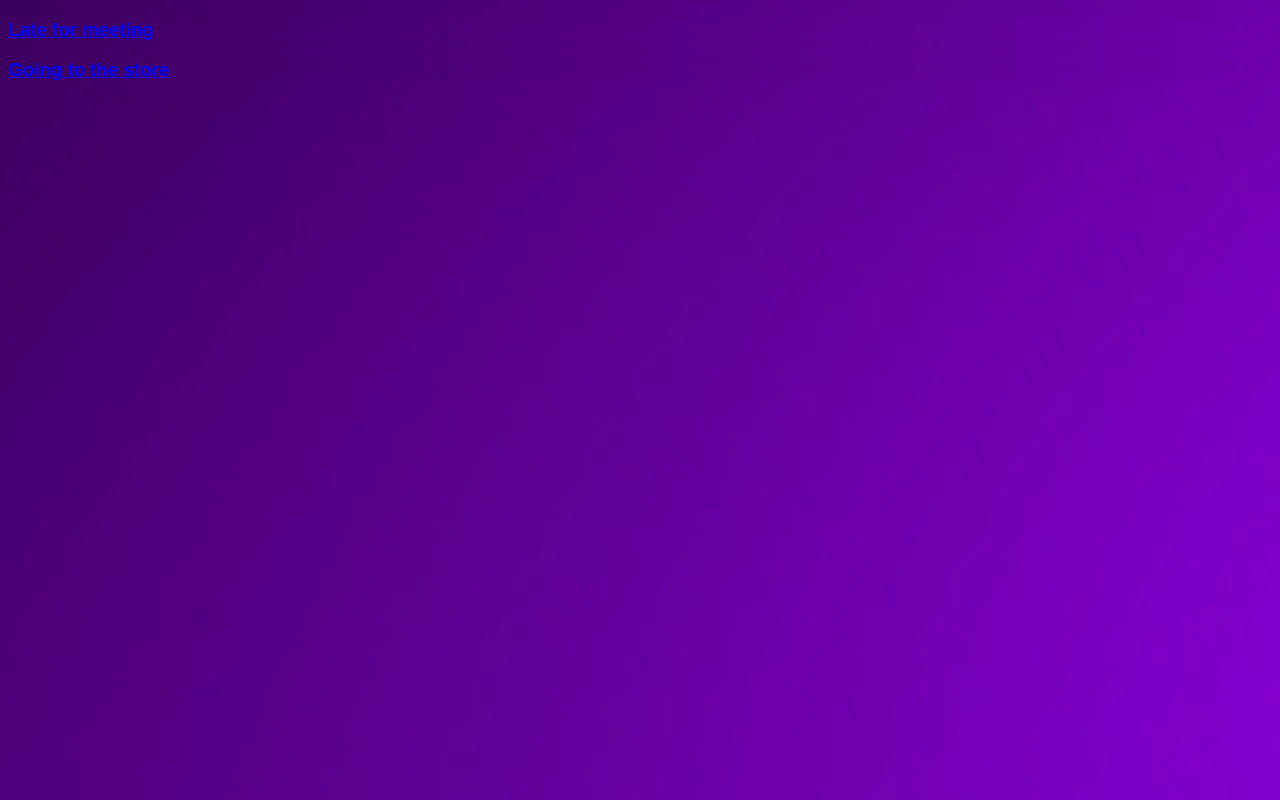
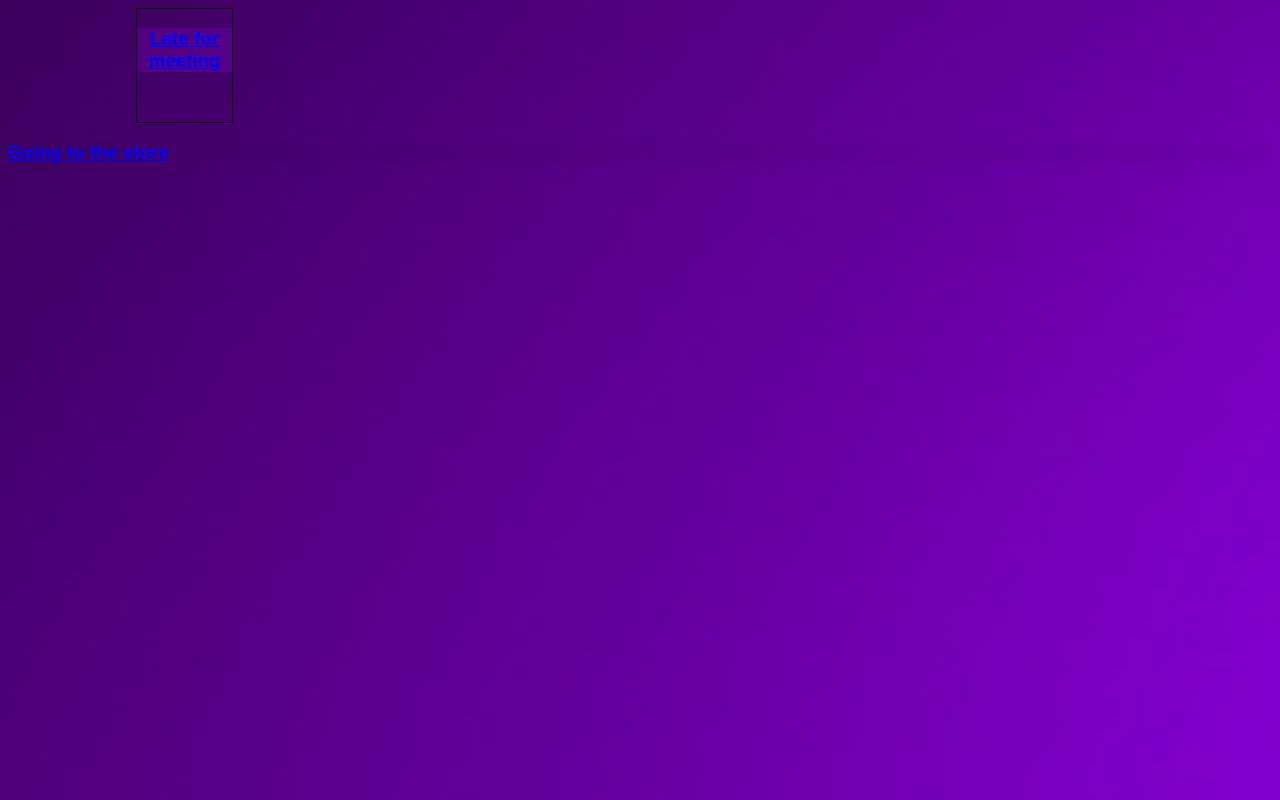
Before and after one commit to KareemTheCoder/cable, a plain HTML site: page cable.html in a window 1280 px wide. Drawn offline with Linux system fonts and the light colour scheme.

Commit message:
Update cable.html

```diff
--- a/cable.html
+++ b/cable.html
@@ -9,7 +9,9 @@
 </head>
 <body>
     <div class="content">
+        <div class="watchcable">
         <a href="[YT2mp3.info] - late for meeting.mp4"><h3 class="meeting">Late for meeting</h3></a>
+        </div>
         <a href="[YT2mp3.info] - going to the store.mp4"><h3 class="bus">Going to the store</h3></a>
     </div>
 </body>
```
